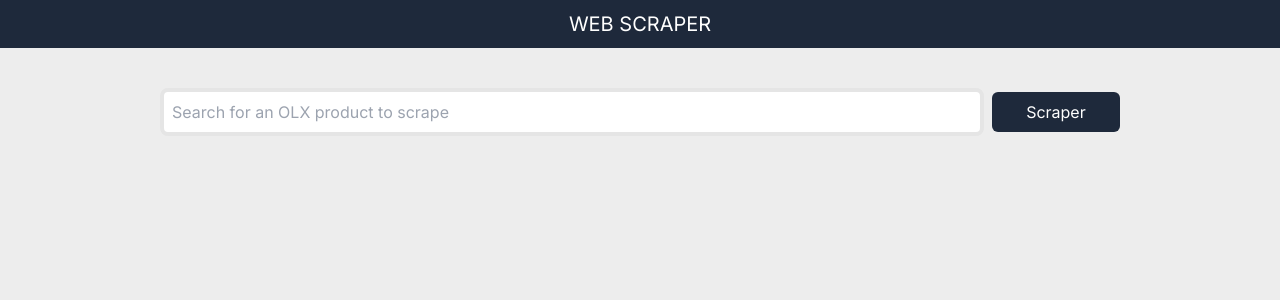
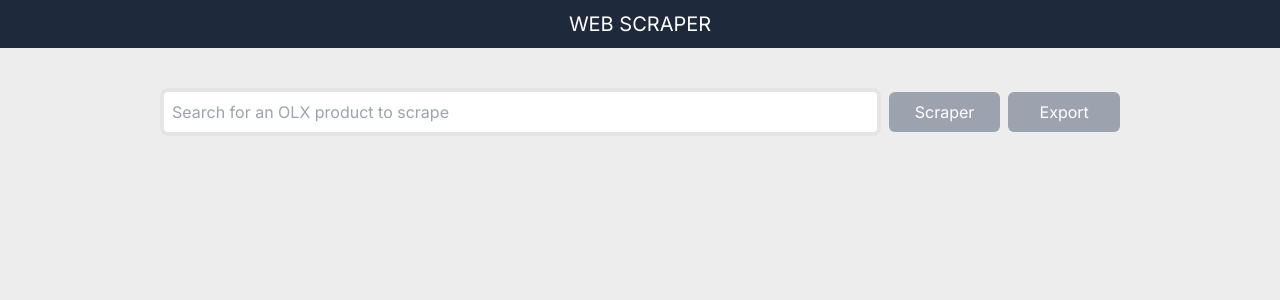
Before and after one commit to vikaskushwah738/web-scraping, a Next.js app: page / in a window 1280 px wide. Shown: the top 300 px of the page. Built offline with nearby package versions, Linux system fonts and the light colour scheme.

Commit message:
search content

```diff
--- a/components/Search.tsx
+++ b/components/Search.tsx
@@ -3,13 +3,17 @@ import { useState } from "react";
 export default function SearchBar() {
     const [serachPrommt, setSerachPrommt] = useState('');
     const [isLoading, setIsLoading] = useState(false);
+    const products=[];
     const handleSubmit = (e: any) => {
+        e.preventDefault();
+        setIsLoading(true)
         try {
 
         }
-        catch {
-
+        catch (error) {
+        console.log(error);
         }
+        setIsLoading(false);
     }
     return (
         <div className="flex-col lg:flex-row w-full item-left items-center flex gap-2 pt-10">
@@ -22,11 +26,18 @@ export default function SearchBar() {
             />
             <button
                 onClick={handleSubmit}
+                disabled={serachPrommt === "" || isLoading}
                 className={`${serachPrommt !== "" && !isLoading ? "cursor-pointer" : ""}
-                h-10 text-white w-[150px] bg-slate-800 rounded-md`}
-                type="submit"
+                h-10 text-white disabled:bg-gray-400 w-[150px] bg-slate-800 rounded-md`}
             >
                 {isLoading ? "Scraping" : "Scraper"}
+            </button>
+            <button
+                onClick={()=> {}}
+                disabled={!products.length || isLoading}
+                className={` ${products?.length || isLoading ? "cursor-pointer" : ""}
+                h-10 text-white disabled:bg-gray-400 w-[150px] bg-slate-800 rounded-md`}>
+                Export
             </button>
         </div>
     );
```
